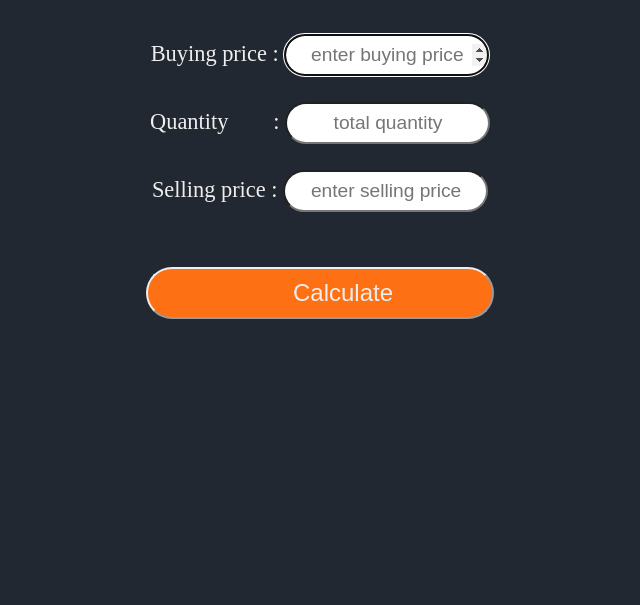
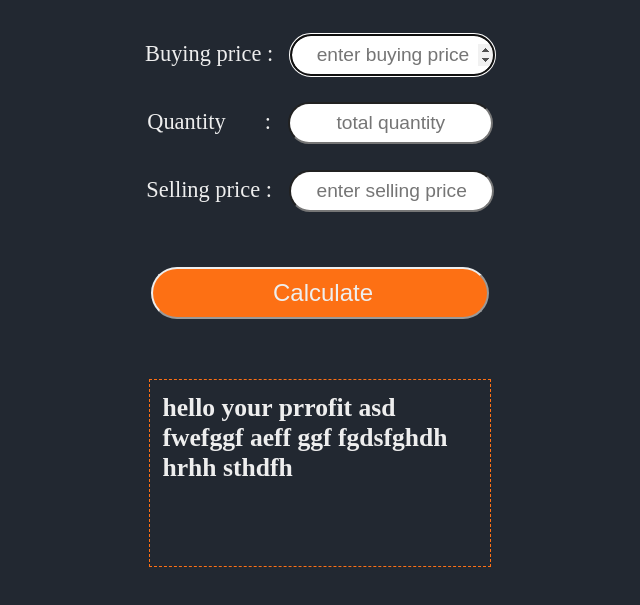
Before and after one commit to saurabhchirde/profit-or-loss, a plain HTML site: page index.html in a window 1280 px wide. Shown: the part 89-694 px from the top of the page, without its empty margins (320-960 px from the left). Drawn offline with Linux system fonts and the light colour scheme.

Commit message:
css mobile responsive

```diff
--- a/index.html
+++ b/index.html
@@ -13,7 +13,7 @@
       <hr />
       <br />
       <label
-        >Buying price :
+        >Buying price : &nbsp;
         <input
           type="number"
           class="buyPrice"
@@ -21,11 +21,11 @@
           autofocus /></label
       ><br /><br />
       <label
-        >Quantity&nbsp;&nbsp;&nbsp;&nbsp;&nbsp;&nbsp;&nbsp;&nbsp;:
+        >Quantity&nbsp;&nbsp;&nbsp;&nbsp;&nbsp;&nbsp;&nbsp;: &nbsp;
         <input type="number" class="qty" placeholder="total quantity" /></label
       ><br /><br />
       <label
-        >Selling price :
+        >Selling price : &nbsp;
         <input
           type="number"
           class="sellingPrice"
@@ -33,9 +33,14 @@
       /></label>
       <br /><br />
       <button class="calculate">Calculate</button>
-      <br /><br />
-      <h2 class="output"></h2>
+      <br />
     </div>
+    <div class="message">
+      <h2 class="output">
+        hello your prrofit asd fwefggf aeff ggf fgdsfghdh hrhh sthdfh
+      </h2>
+    </div>
+
     <script src="script.js"></script>
   </body>
 </html>
--- a/style.css
+++ b/style.css
@@ -36,10 +36,64 @@ input {
 .calculate {
   font-size: 1.5rem;
   margin: 1.8rem auto;
-  width: 348px;
-  padding: 10px 145px;
+  width: 338px;
+  padding: 10px 120px;
   border-radius: 30px;
   background-color: var(--button-color);
   color: var(--text-color);
   border-color: var(--text-color);
 }
+
+.output {
+  margin: 0.1rem auto;
+  padding: 0.8rem;
+  border: 1px dashed var(--button-color);
+  width: 315px;
+  height: 160px;
+  font-size: 1.6rem;
+}
+
+.activeProfit {
+  color: rgb(80, 224, 36);
+}
+
+.activeLoss {
+  color: var(--button-color);
+}
+
+@media screen and (min-width: 500px) {
+  .container {
+    margin: 2rem auto;
+    width: 350px;
+    text-align: center;
+    font-size: 1.4rem;
+  }
+
+  input {
+    font-size: 1.2rem;
+    width: 185px;
+    text-align: center;
+    padding: 0.5rem 0 0.5rem 1rem;
+    border-radius: 30px;
+  }
+
+  .calculate {
+    font-size: 1.5rem;
+    margin: 1.8rem auto;
+    width: 338px;
+    padding: 10px 120px;
+    border-radius: 30px;
+    background-color: var(--button-color);
+    color: var(--text-color);
+    border-color: var(--text-color);
+  }
+
+  .output {
+    margin: 0.1rem auto;
+    padding: 0.8rem;
+    border: 1px dashed var(--button-color);
+    width: 315px;
+    height: 160px;
+    font-size: 1.6rem;
+  }
+}
```
